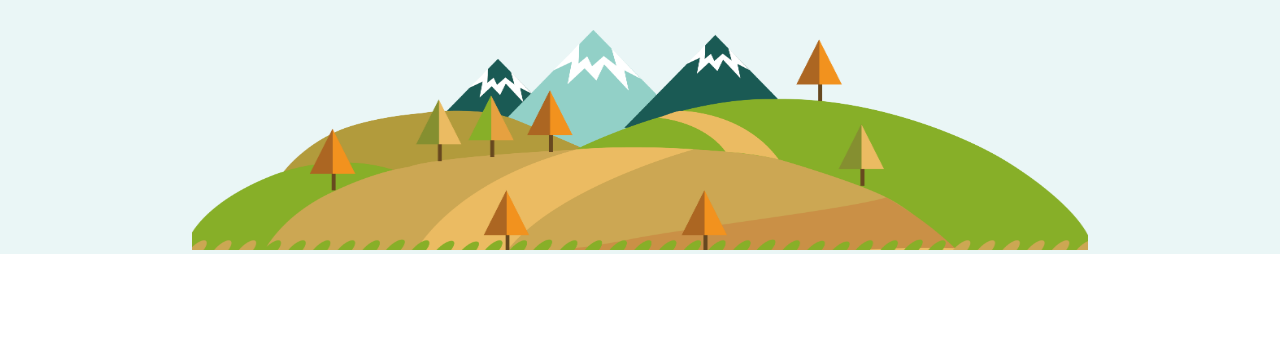
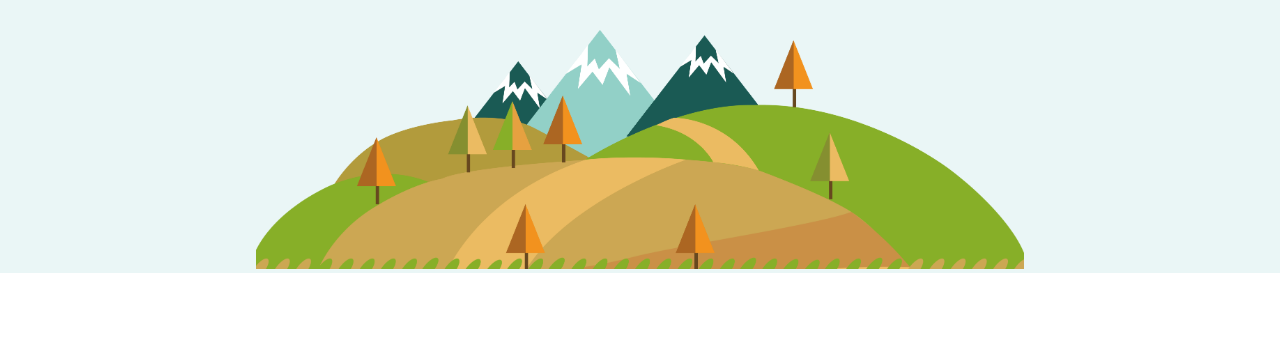
Before and after one commit to sumit-chaturved1/CSS-My-Site, a plain HTML site: page index.html in a window 1280 px wide. Shown: the part 377-728 px from the top of the page. Drawn offline with Linux system fonts and the light colour scheme.

Commit message:
Add files via upload

```diff
--- a/css/styles.css
+++ b/css/styles.css
@@ -94,8 +94,7 @@ a:hover{
     margin-right: 30px;
 }
 .mountain{
-    height: 220px;
-    width: 70%;
+    width: 60%;
 }
 .pro{
     text-decoration: underline;
--- a/index.html
+++ b/index.html
@@ -17,7 +17,7 @@
         <h1>I'm Sumit.</h1>
         <h2>a <span class="pro">pro</span>grammer.</h2>
         <img id="bottem-cloud" src="images\cloud.png" alt="cloud-img">
-        <img class="mountain" src="images/Mountain.png" alt="mountain-img">
+        <img class="mountain" src="images\Mountain.png" alt="mountain-img">
     </div>
     <div class="middle-container">
         <div class="profile">
```
